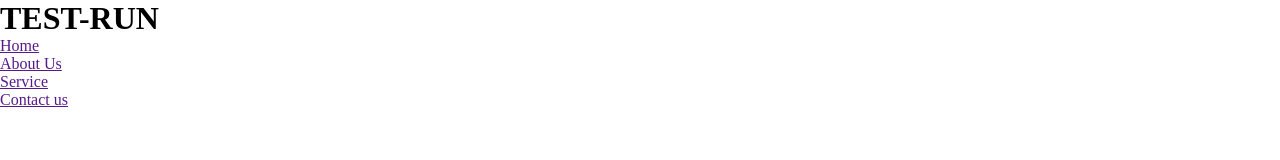
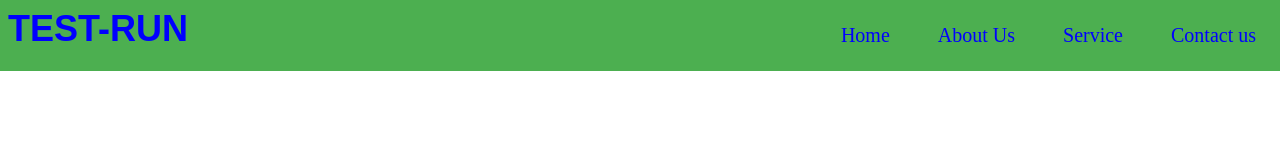
Before and after one commit to Veronica131/TEST-RUN, a plain HTML site: page index.html in a window 1280 px wide. Drawn offline with Linux system fonts and the light colour scheme; a web font is replaced by a local one.

Commit message:
updated it 	modified:   index.html 	modified:   style.css

```diff
--- a/index.html
+++ b/index.html
@@ -10,8 +10,7 @@
 
 <body>
     <!-- Header -->
-    <header>
-        <div class="head">
+    <header class="head">
         <h1>TEST-RUN</h1>
         <nav class="nav">
             <ul>
@@ -21,7 +20,6 @@
                 <li><a href="">Contact us</a></li>
             </ul>
         </nav>
-        </div>
     </header>
 </body>
 
--- a/style.css
+++ b/style.css
@@ -1,5 +1,61 @@
+@import url('https://fonts.googleapis.com/css2?family=Arima:wght@100..700&display=swap');
+
 * {
     margin: 0;
     padding: 0;
     box-sizing: border-box;
 }
+
+h1 {
+    font-family: 'Arima', sans-serif;
+    font-size: 36px;
+    color: blue;
+    padding-top: 0.5rem;
+    font-weight: 800;
+    margin-left: 0.5rem;
+}
+
+h2 {
+    font-weight: 800;
+    font-size: 2.4rem;
+    margin: 1.6rem 0;
+}
+
+h3 {
+    font-weight: 800;
+    font-size: 1.2rem;
+    margin: 1.6rem 0;
+}
+
+p {
+    font-weight: 400;
+    font-size: 18px;
+    margin: 1.6rem 0;
+}
+
+li {
+    list-style-type: none;
+}
+
+a {
+    text-decoration: none;
+    color: blue;
+}
+
+.head {
+    display: flex;
+    background-color: #4CAF50;
+    justify-content: space-between;
+    text-align: center;
+}
+
+nav ul {
+    display: flex;
+
+}
+
+nav ul li {
+    padding: 1rem;
+    font-size: 20px;
+    margin: 0.5rem;
+}
```
Lines whose indentation alone changed are shown as unchanged.
